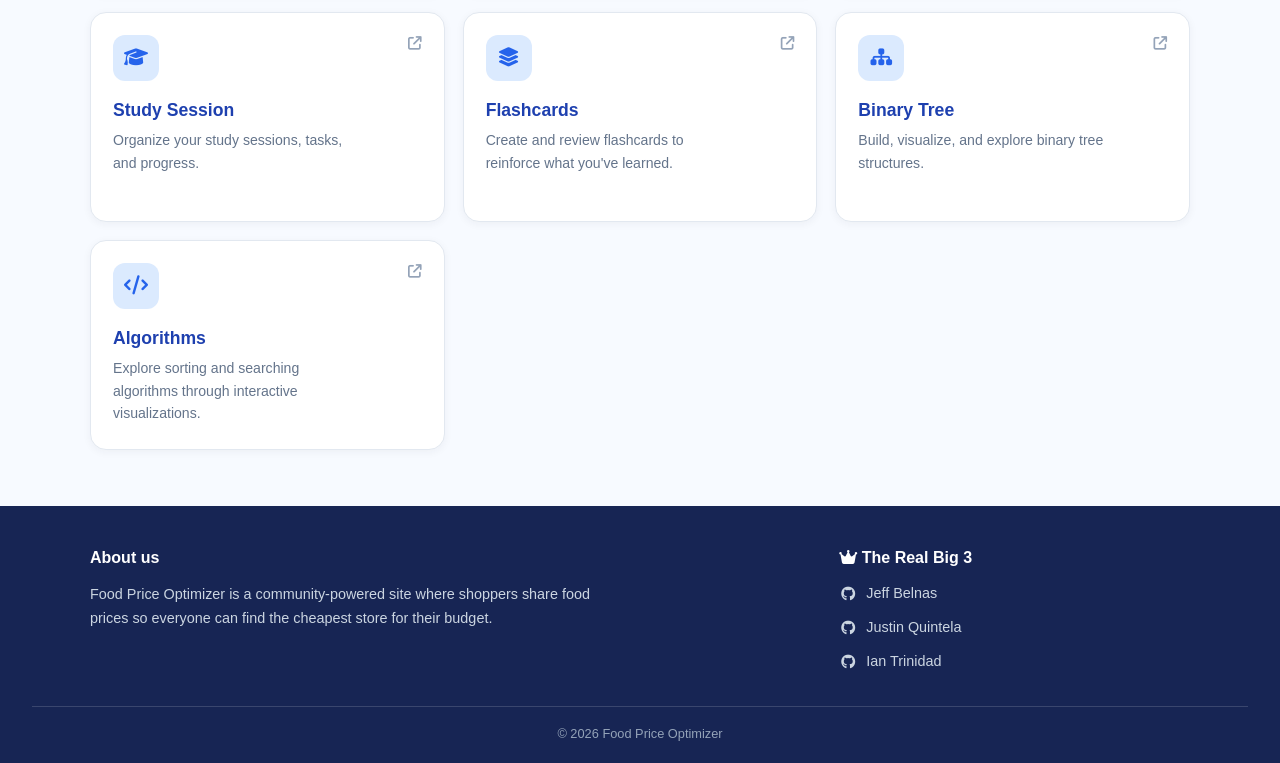
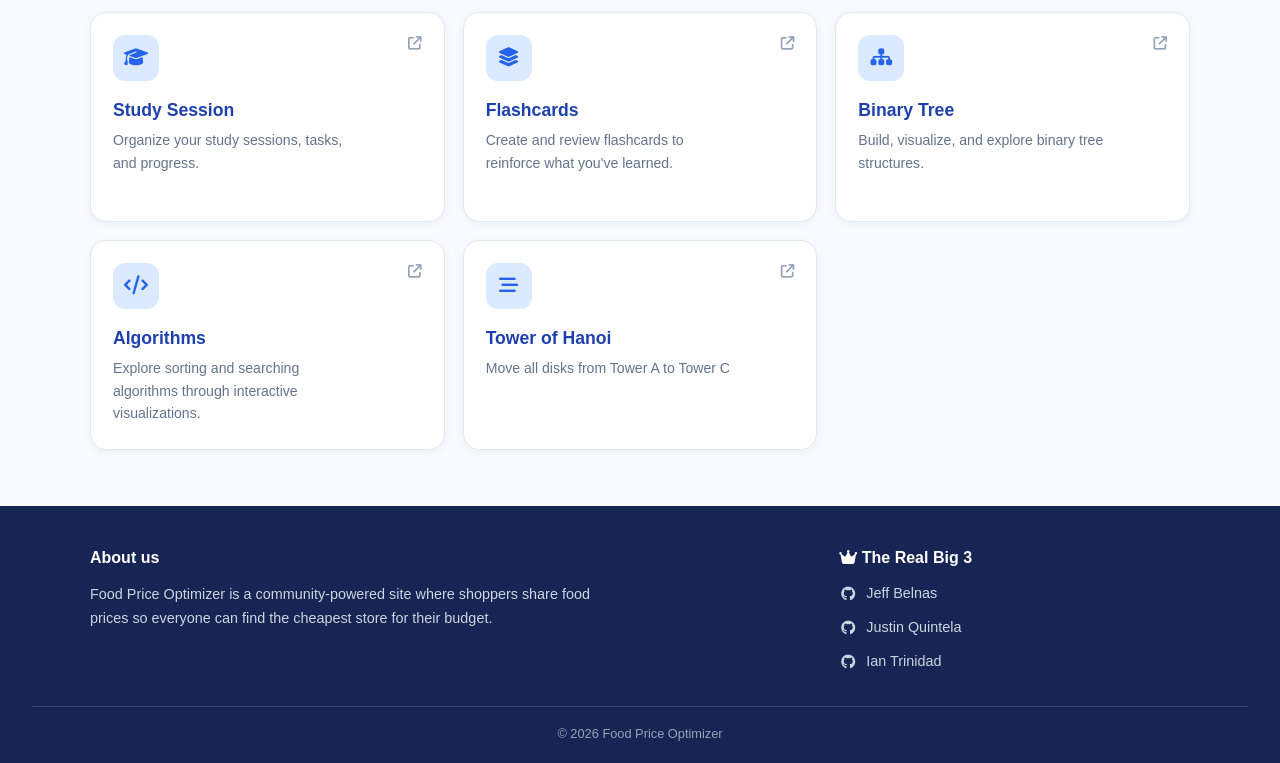
Before and after one commit to niqn/DSA-Project, a Flask app: page / in a window 1280 px wide. Shown: the part 426-1189 px from the top of the page. Run offline with Flask 3, Linux system fonts and the light colour scheme.

Commit message:
Add Hanoi to home

```diff
--- a/src/dsa_project/templates/home.html
+++ b/src/dsa_project/templates/home.html
@@ -105,6 +105,17 @@
             <i class="fa-solid fa-arrow-up-right-from-square card-arrow"></i>
         </a>
 
+        <a href="{{ url_for('hanoi') }}" class="card card-big">
+            <div class="card-icon">
+                <i class="fa-solid fa-bars-staggered"></i>
+            </div>
+            <div class="card-content">
+                <h2>Tower of Hanoi</h2>
+                <p>Move all disks from Tower A to Tower C</p>
+            </div>
+            <i class="fa-solid fa-arrow-up-right-from-square card-arrow"></i>
+        </a>
+
     </section>
 </section>
 {% endblock %}
```
